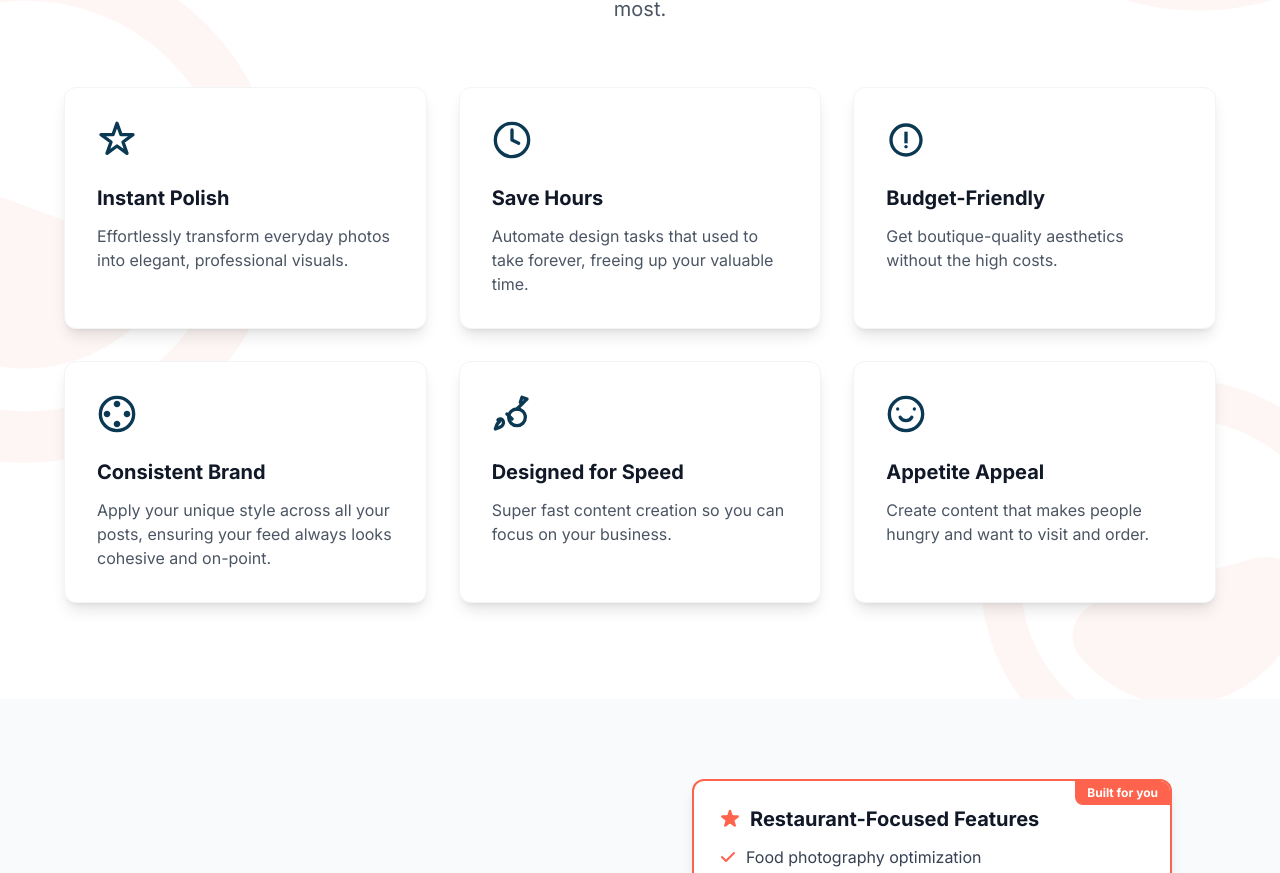
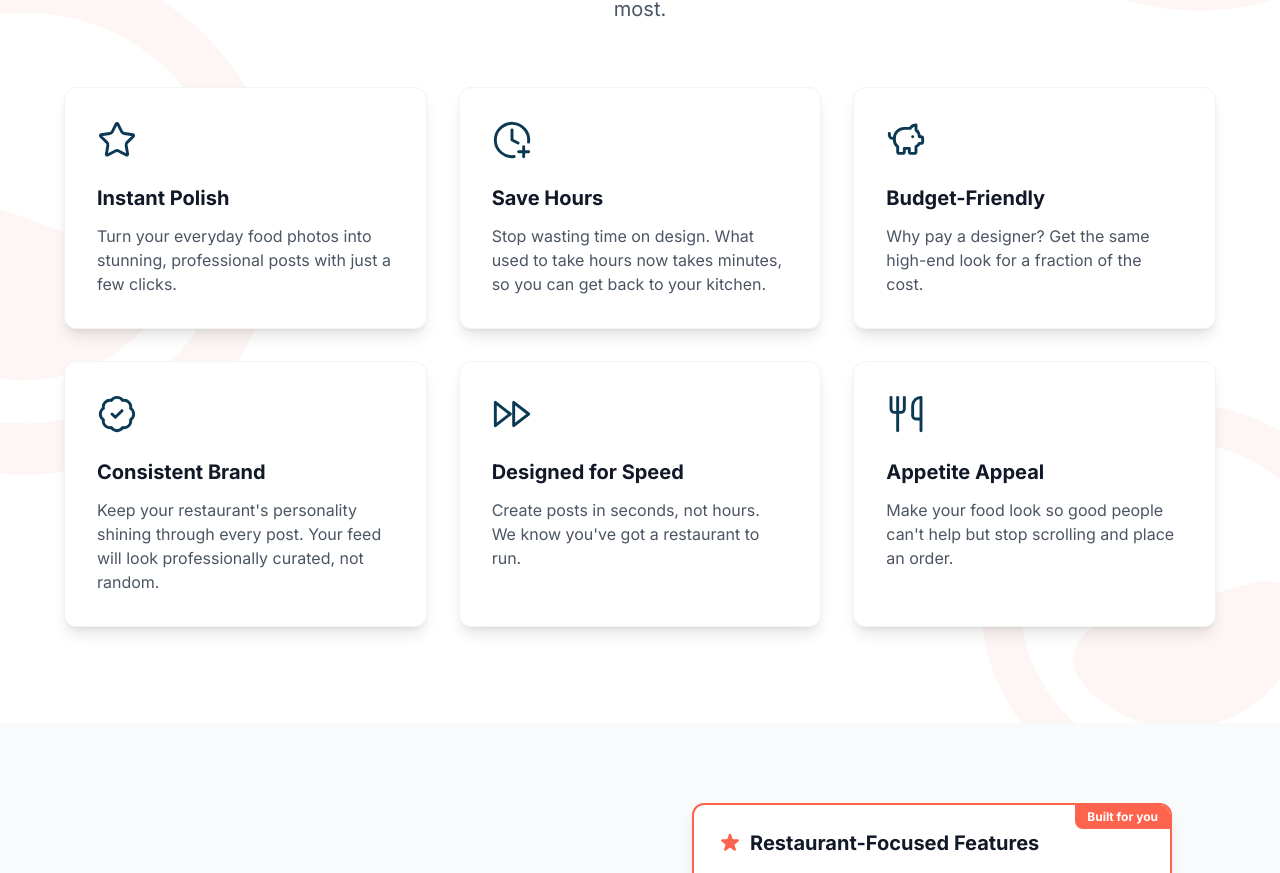
Before and after one commit to plately-leif/get-plately, a Next.js app: page / in a window 1280 px wide. Shown: the part 2380-3253 px from the top of the page. Built offline with nearby package versions, Linux system fonts and the light colour scheme.

Commit message:
refactor: update benefit icons and descriptions with restaurant-focused messaging

```diff
--- a/src/components/Benefits/Benefits.tsx
+++ b/src/components/Benefits/Benefits.tsx
@@ -7,75 +7,71 @@ const benefits = [
   {
     emoji: "✨",
     icon: (
-      <svg className="w-10 h-10 text-primary" viewBox="0 0 24 24" fill="none" xmlns="http://www.w3.org/2000/svg">
-        <path d="M12 2L14.4 8.8L21.6 8.8L15.6 13.2L18 20L12 15.6L6 20L8.4 13.2L2.4 8.8L9.6 8.8L12 2Z" stroke="currentColor" strokeWidth="2" strokeLinecap="round" strokeLinejoin="round" />
+      <svg className="w-10 h-10 text-primary" viewBox="0 0 24 24" fill="none" stroke="currentColor" strokeWidth="1.75" strokeLinecap="round" strokeLinejoin="round">
+        <path d="M11.525 2.295a.53.53 0 0 1 .95 0l2.31 4.679a2.123 2.123 0 0 0 1.595 1.16l5.166.756a.53.53 0 0 1 .294.904l-3.736 3.638a2.123 2.123 0 0 0-.611 1.878l.882 5.14a.53.53 0 0 1-.771.56l-4.618-2.428a2.122 2.122 0 0 0-1.973 0L6.396 21.01a.53.53 0 0 1-.77-.56l.881-5.139a2.122 2.122 0 0 0-.611-1.879L2.16 9.795a.53.53 0 0 1 .294-.906l5.165-.755a2.122 2.122 0 0 0 1.597-1.16z"/>
       </svg>
     ),
     title: "Instant Polish",
-    desc: "Effortlessly transform everyday photos into elegant, professional visuals.",
+    desc: "Turn your everyday food photos into stunning, professional posts with just a few clicks.",
   },
   {
     emoji: "⏱️",
     icon: (
-      <svg className="w-10 h-10 text-primary" viewBox="0 0 24 24" fill="none" xmlns="http://www.w3.org/2000/svg">
-        <circle cx="12" cy="12" r="10" stroke="currentColor" strokeWidth="2" />
-        <path d="M12 6V12L16 14" stroke="currentColor" strokeWidth="2" strokeLinecap="round" strokeLinejoin="round" />
+      <svg className="w-10 h-10 text-primary" viewBox="0 0 24 24" fill="none" stroke="currentColor" strokeWidth="1.75" strokeLinecap="round" strokeLinejoin="round">
+        <path d="M12 6v6l3.644 1.822"/>
+        <path d="M16 19h6"/>
+        <path d="M19 16v6"/>
+        <path d="M21.92 13.267a10 10 0 1 0-8.653 8.653"/>
       </svg>
     ),
     title: "Save Hours",
-    desc: "Automate design tasks that used to take forever, freeing up your valuable time.",
+    desc: "Stop wasting time on design. What used to take hours now takes minutes, so you can get back to your kitchen.",
   },
   {
     emoji: "💰",
     icon: (
-      <svg className="w-10 h-10 text-primary" viewBox="0 0 24 24" fill="none" xmlns="http://www.w3.org/2000/svg">
-        <path d="M12 2C6.48 2 2 6.48 2 12C2 17.52 6.48 22 12 22C17.52 22 22 17.52 22 12C22 6.48 17.52 2 12 2ZM12 20C7.58 20 4 16.42 4 12C4 7.58 7.58 4 12 4C16.42 4 20 7.58 20 12C20 16.42 16.42 20 12 20Z" fill="currentColor" />
-        <path d="M12 17C12.5523 17 13 16.5523 13 16C13 15.4477 12.5523 15 12 15C11.4477 15 11 15.4477 11 16C11 16.5523 11.4477 17 12 17Z" fill="currentColor" />
-        <path d="M13 7H11V14H13V7Z" fill="currentColor" />
+      <svg className="w-10 h-10 text-primary" viewBox="0 0 24 24" fill="none" stroke="currentColor" strokeWidth="1.75" strokeLinecap="round" strokeLinejoin="round">
+        <path d="M11 17h3v2a1 1 0 0 0 1 1h2a1 1 0 0 0 1-1v-3a3.16 3.16 0 0 0 2-2h1a1 1 0 0 0 1-1v-2a1 1 0 0 0-1-1h-1a5 5 0 0 0-2-4V3a4 4 0 0 0-3.2 1.6l-.3.4H11a6 6 0 0 0-6 6v1a5 5 0 0 0 2 4v3a1 1 0 0 0 1 1h2a1 1 0 0 0 1-1z"/>
+        <path d="M16 10h.01"/>
+        <path d="M2 8v1a2 2 0 0 0 2 2h1"/>
       </svg>
     ),
     title: "Budget-Friendly",
-    desc: "Get boutique-quality aesthetics without the high costs.",
+    desc: "Why pay a designer? Get the same high-end look for a fraction of the cost.",
   },
   {
     emoji: "🎨",
     icon: (
-      <svg className="w-10 h-10 text-primary" viewBox="0 0 24 24" fill="none" xmlns="http://www.w3.org/2000/svg">
-        <path d="M2 12C2 17.52 6.48 22 12 22C17.52 22 22 17.52 22 12C22 6.48 17.52 2 12 2C6.48 2 2 6.48 2 12Z" stroke="currentColor" strokeWidth="2" />
-        <path d="M8 12C8 13.1046 7.10457 14 6 14C4.89543 14 4 13.1046 4 12C4 10.8954 4.89543 10 6 10C7.10457 10 8 10.8954 8 12Z" fill="currentColor" />
-        <path d="M14 6C14 7.10457 13.1046 8 12 8C10.8954 8 10 7.10457 10 6C10 4.89543 10.8954 4 12 4C13.1046 4 14 4.89543 14 6Z" fill="currentColor" />
-        <path d="M20 12C20 13.1046 19.1046 14 18 14C16.8954 14 16 13.1046 16 12C16 10.8954 16.8954 10 18 10C19.1046 10 20 10.8954 20 12Z" fill="currentColor" />
-        <path d="M14 18C14 19.1046 13.1046 20 12 20C10.8954 20 10 19.1046 10 18C10 16.8954 10.8954 16 12 16C13.1046 16 14 16.8954 14 18Z" fill="currentColor" />
+      <svg className="w-10 h-10 text-primary" viewBox="0 0 24 24" fill="none" stroke="currentColor" strokeWidth="1.75" strokeLinecap="round" strokeLinejoin="round">
+        <path d="M3.85 8.62a4 4 0 0 1 4.78-4.77 4 4 0 0 1 6.74 0 4 4 0 0 1 4.78 4.78 4 4 0 0 1 0 6.74 4 4 0 0 1-4.77 4.78 4 4 0 0 1-6.75 0 4 4 0 0 1-4.78-4.77 4 4 0 0 1 0-6.76Z"/>
+        <path d="m9 12 2 2 4-4"/>
       </svg>
     ),
     title: "Consistent Brand",
-    desc: "Apply your unique style across all your posts, ensuring your feed always looks cohesive and on-point.",
+    desc: "Keep your restaurant's personality shining through every post. Your feed will look professionally curated, not random.",
   },
   {
     emoji: "🚀",
     icon: (
-      <svg className="w-10 h-10 text-primary" viewBox="0 0 24 24" fill="none" xmlns="http://www.w3.org/2000/svg">
-        <path d="M4.5 16.5C3 17.5 2 21 2 21C2 21 5.5 20 6.5 18.5C7.5 17 6.5 15 5 15C3.5 15 3 15.5 4.5 16.5Z" stroke="currentColor" strokeWidth="2" strokeLinecap="round" strokeLinejoin="round" />
-        <path d="M12 15L9 12" stroke="currentColor" strokeWidth="2" strokeLinecap="round" strokeLinejoin="round" />
-        <path d="M20 4L21 3L18 2L17 5L18 6L20 4ZM20 4L15 9" stroke="currentColor" strokeWidth="2" strokeLinecap="round" strokeLinejoin="round" />
-        <path d="M15 9C12.2091 9 10 11.2091 10 14C10 16.7909 12.2091 19 15 19C17.7909 19 20 16.7909 20 14C20 11.2091 17.7909 9 15 9Z" stroke="currentColor" strokeWidth="2" />
+      <svg className="w-10 h-10 text-primary" viewBox="0 0 24 24" fill="none" stroke="currentColor" strokeWidth="1.75" strokeLinecap="round" strokeLinejoin="round">
+        <polygon points="13 19 22 12 13 5 13 19"/>
+        <polygon points="2 19 11 12 2 5 2 19"/>
       </svg>
     ),
     title: "Designed for Speed",
-    desc: "Super fast content creation so you can focus on your business.",
+    desc: "Create posts in seconds, not hours. We know you've got a restaurant to run.",
   },
   {
     emoji: "🤤",
     icon: (
-      <svg className="w-10 h-10 text-primary" viewBox="0 0 24 24" fill="none" xmlns="http://www.w3.org/2000/svg">
-        <path d="M8.5 14C8.5 14 9.5 16 12 16C14.5 16 15.5 14 15.5 14" stroke="currentColor" strokeWidth="2" strokeLinecap="round" />
-        <path d="M7 9H7.01" stroke="currentColor" strokeWidth="2" strokeLinecap="round" />
-        <path d="M17 9H17.01" stroke="currentColor" strokeWidth="2" strokeLinecap="round" />
-        <path d="M12 22C17.5228 22 22 17.5228 22 12C22 6.47715 17.5228 2 12 2C6.47715 2 2 6.47715 2 12C2 17.5228 6.47715 22 12 22Z" stroke="currentColor" strokeWidth="2" />
+      <svg className="w-10 h-10 text-primary" viewBox="0 0 24 24" fill="none" stroke="currentColor" strokeWidth="1.75" strokeLinecap="round" strokeLinejoin="round">
+        <path d="M3 2v7c0 1.1.9 2 2 2h4a2 2 0 0 0 2-2V2"/>
+        <path d="M7 2v20"/>
+        <path d="M21 15V2a5 5 0 0 0-5 5v6c0 1.1.9 2 2 2h3Zm0 0v7"/>
       </svg>
     ),
     title: "Appetite Appeal",
-    desc: "Create content that makes people hungry and want to visit and order.",
+    desc: "Make your food look so good people can't help but stop scrolling and place an order.",
   },
 ];
 
```
